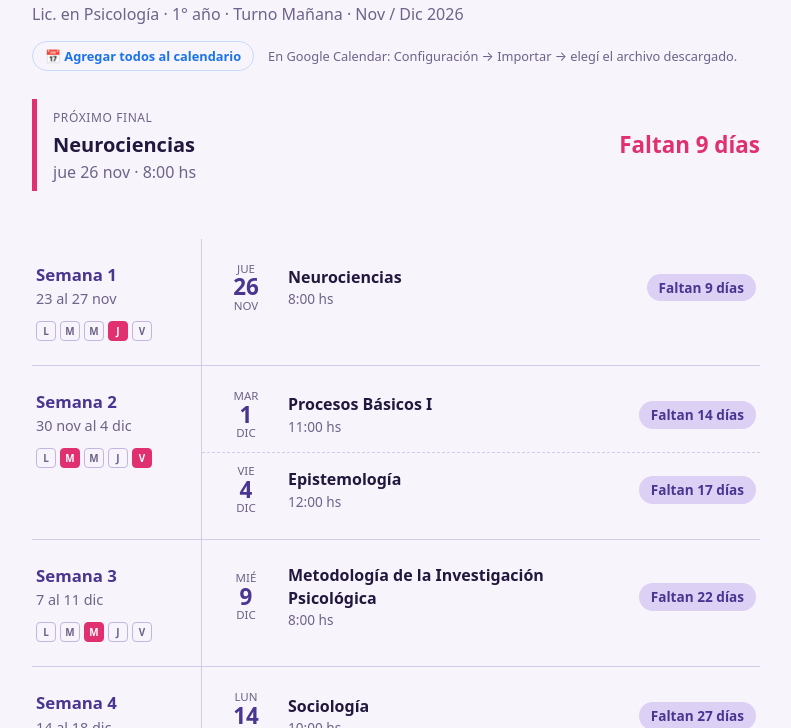
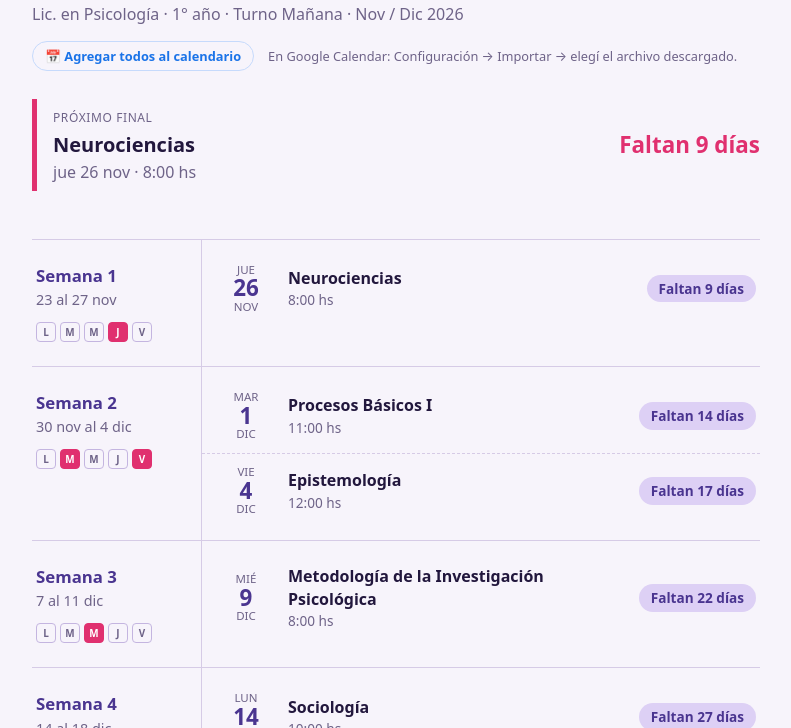
Before and after one commit to aveltri/cartelera-finales, a plain HTML site: page index.html in a window 1280 px wide. Shown: the part 72-800 px from the top of the page, without its empty margins (244-1035 px from the left). Drawn offline with Linux system fonts and the light colour scheme.

Commit message:
Línea superior de la tabla igual a las demás

```diff
--- a/index.html
+++ b/index.html
@@ -49,7 +49,7 @@
   .next .big { font-size: 1.4rem; font-weight: 800; color: var(--pink-hot); text-align: right; white-space: nowrap; line-height: 1.1; }
 
   /* Tabla de semanas */
-  .table { margin-top: 48px; }
+  .table { margin-top: 48px; border-top: 1.5px solid var(--line); }
   section.week {
     display: grid;
     grid-template-columns: 170px 1fr;
```
